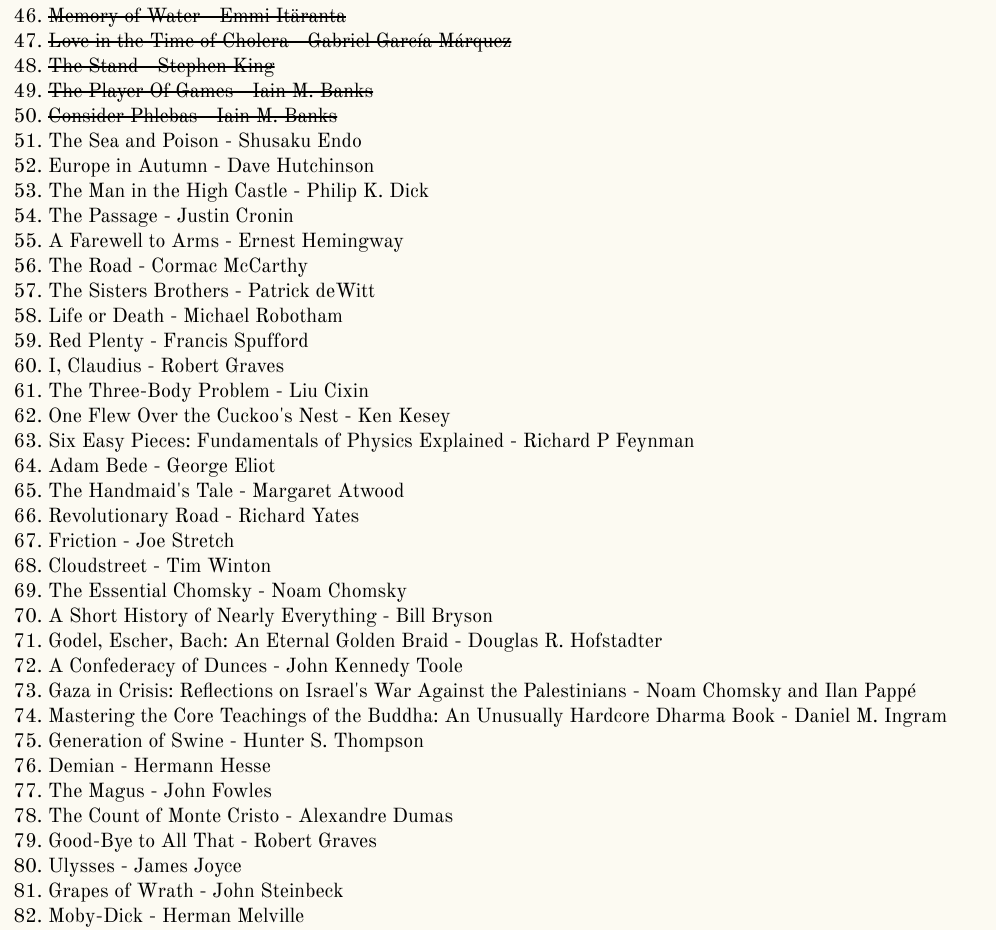
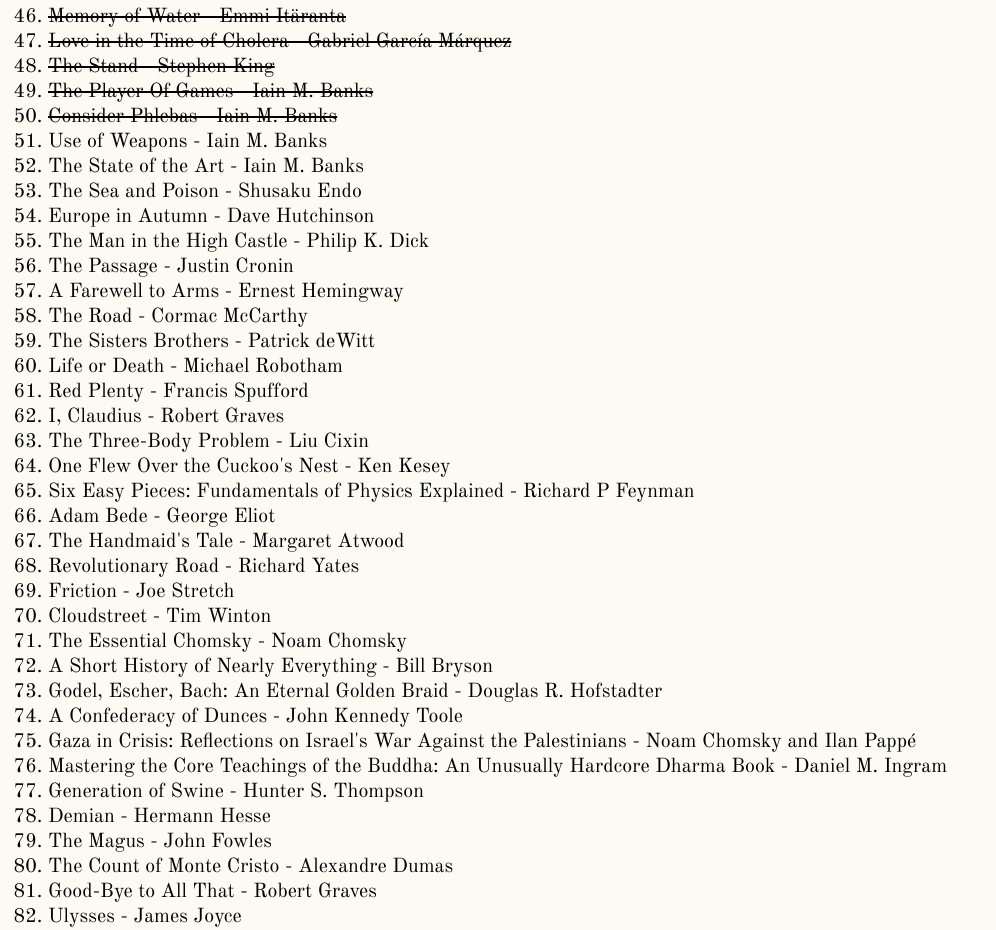
Before and after one commit to alex2/books, a plain HTML site: page index.html in a window 1280 px wide. Shown: the part 1140-2070 px from the top of the page, without its empty margins (0-996 px from the left). Drawn offline with nearby package versions, Linux system fonts and the light colour scheme.

Commit message:
Add the next couple of culture series novels

```diff
--- a/index.html
+++ b/index.html
@@ -64,6 +64,8 @@
     <li><del>The Stand - Stephen King</del></li>
     <li><del>The Player Of Games - Iain M. Banks</del></li>
     <li><del>Consider Phlebas - Iain M. Banks</del></li>
+    <li>Use of Weapons - Iain M. Banks</li>
+    <li>The State of the Art - Iain M. Banks</li>
     <li>The Sea and Poison - Shusaku Endo</li>
     <li>Europe in Autumn - Dave Hutchinson</li>
     <li>The Man in the High Castle - Philip K. Dick</li>
```
